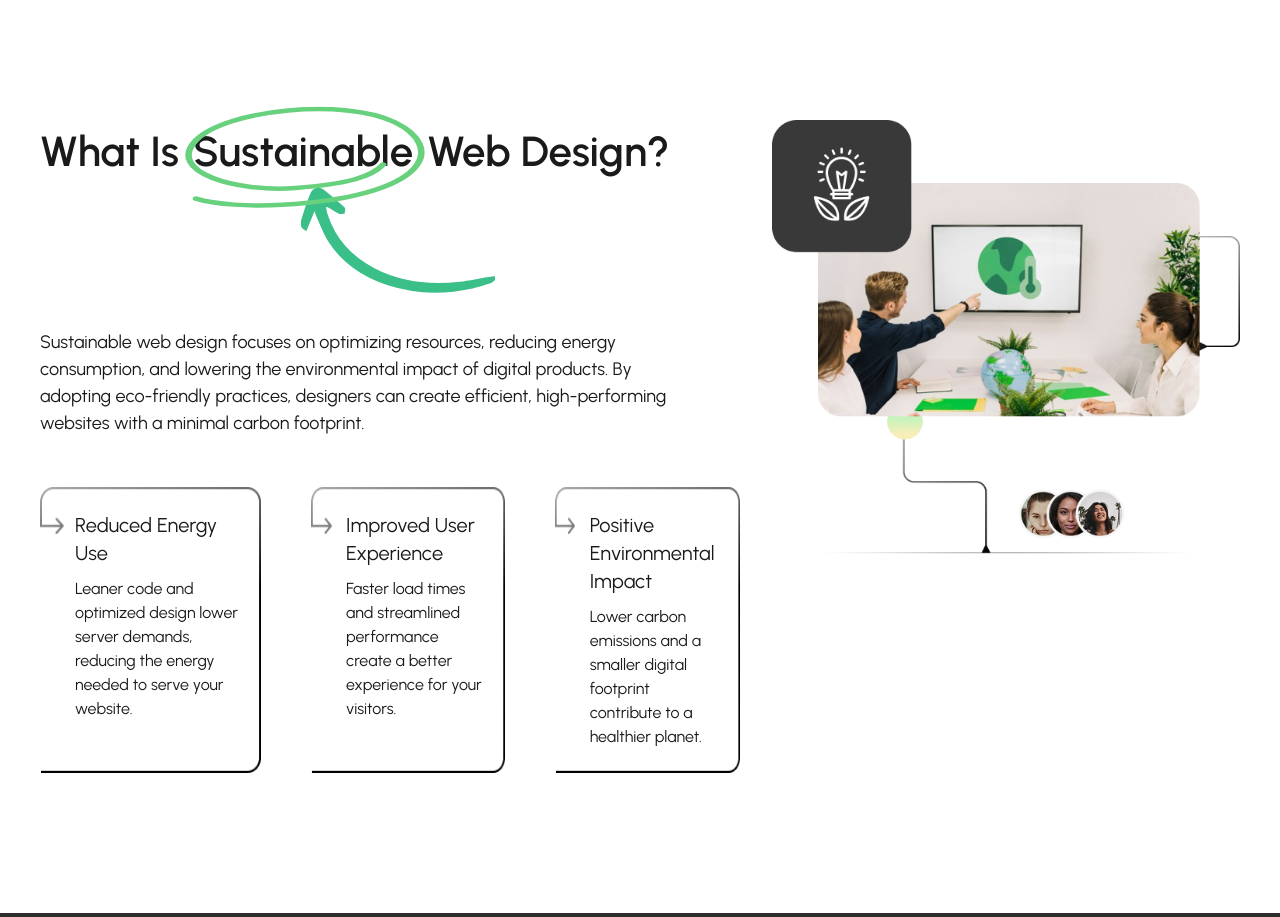
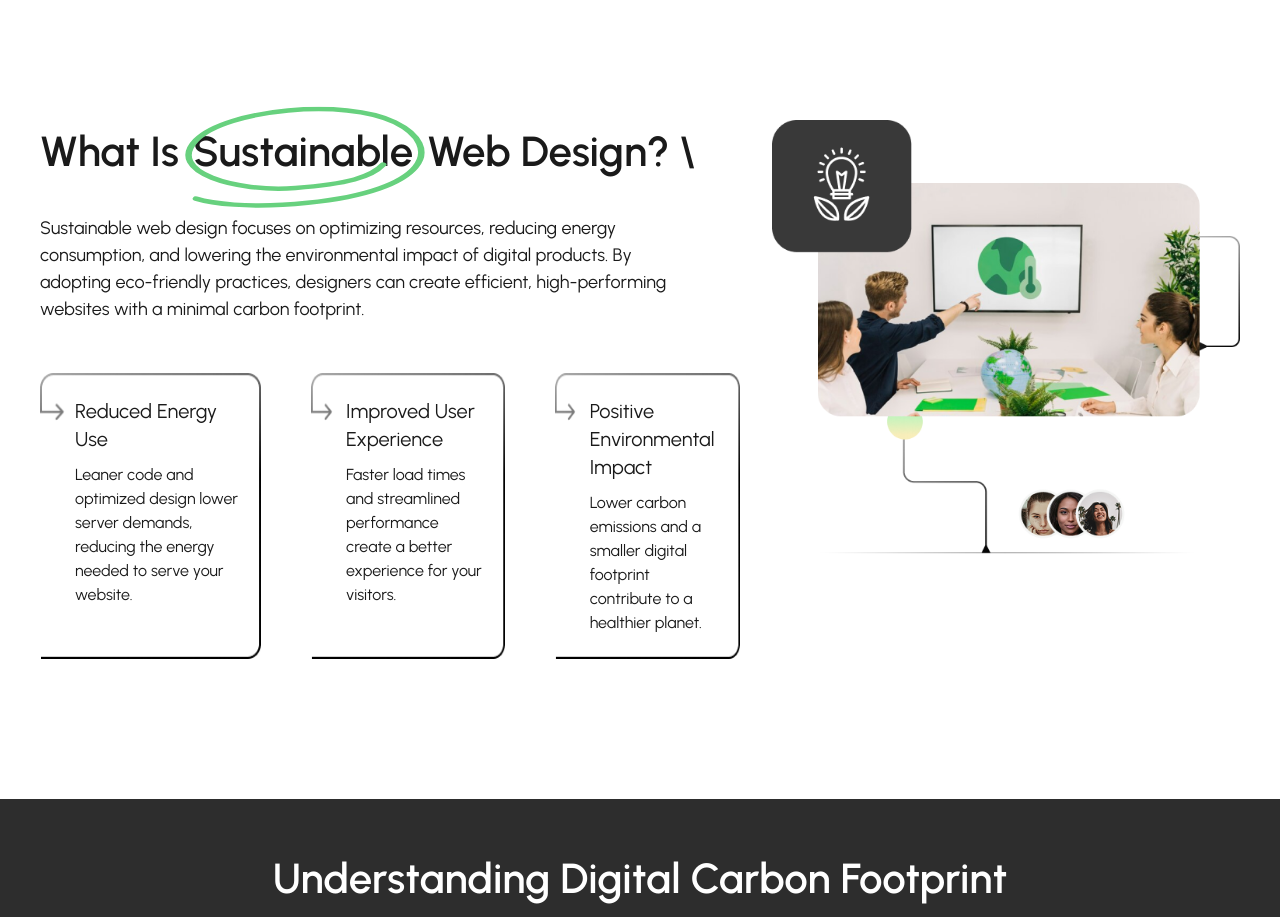
Before and after one commit to rtksng/uiuxden, a React (Vite) app: page /uiuxdenred/sustainable in a window 1280 px wide. Shown: the part 800-1717 px from the top of the page. Built offline with nearby package versions, Linux system fonts and the light colour scheme.

Commit message:
arrow-animation-add-in all pages

```diff
--- a/src/pages/Sustainable.tsx
+++ b/src/pages/Sustainable.tsx
@@ -11,7 +11,6 @@ import "swiper/css/pagination";
 import SVGAnimation from "../components/StrokeAnimation";
 import Heroimage from "../assets/sustainability/hero-secimg.png";
 import Tabs from "../components/Tabs2";
-import ArrowAnimation from "../components/ArrowAnimation";
 import ReachArrows from "../assets/reachus-arrows.svg";
 
 
@@ -146,7 +145,7 @@ const Sustainable = () => {
                                     Sustainable
                                 </span>{" "}
                                 Web Design?
-                                <ArrowAnimation nameOfClass="svg-container pl-4" />
+                        \
                             </h5>
                             <p className="text-[18px] text-center xl:text-start sm:text-[18px]font-medium text-primary-dark2 mt-4 xl:mt-8 xl:pe-5 xl:me-5">
                                 Sustainable web design focuses on optimizing resources, reducing energy consumption, and lowering the environmental impact of digital products. By adopting eco-friendly practices, designers can create efficient, high-performing websites with a minimal carbon footprint.
```
